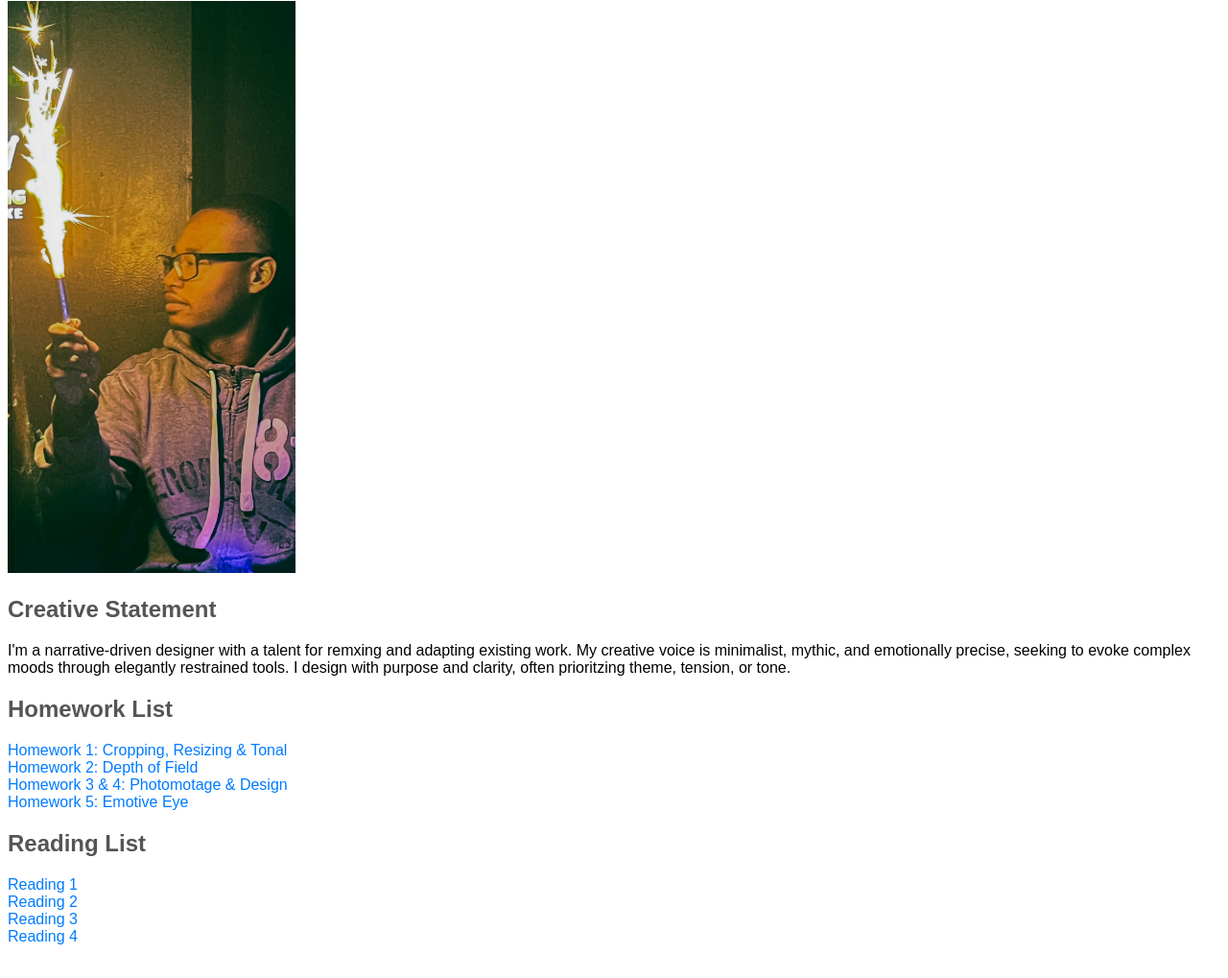
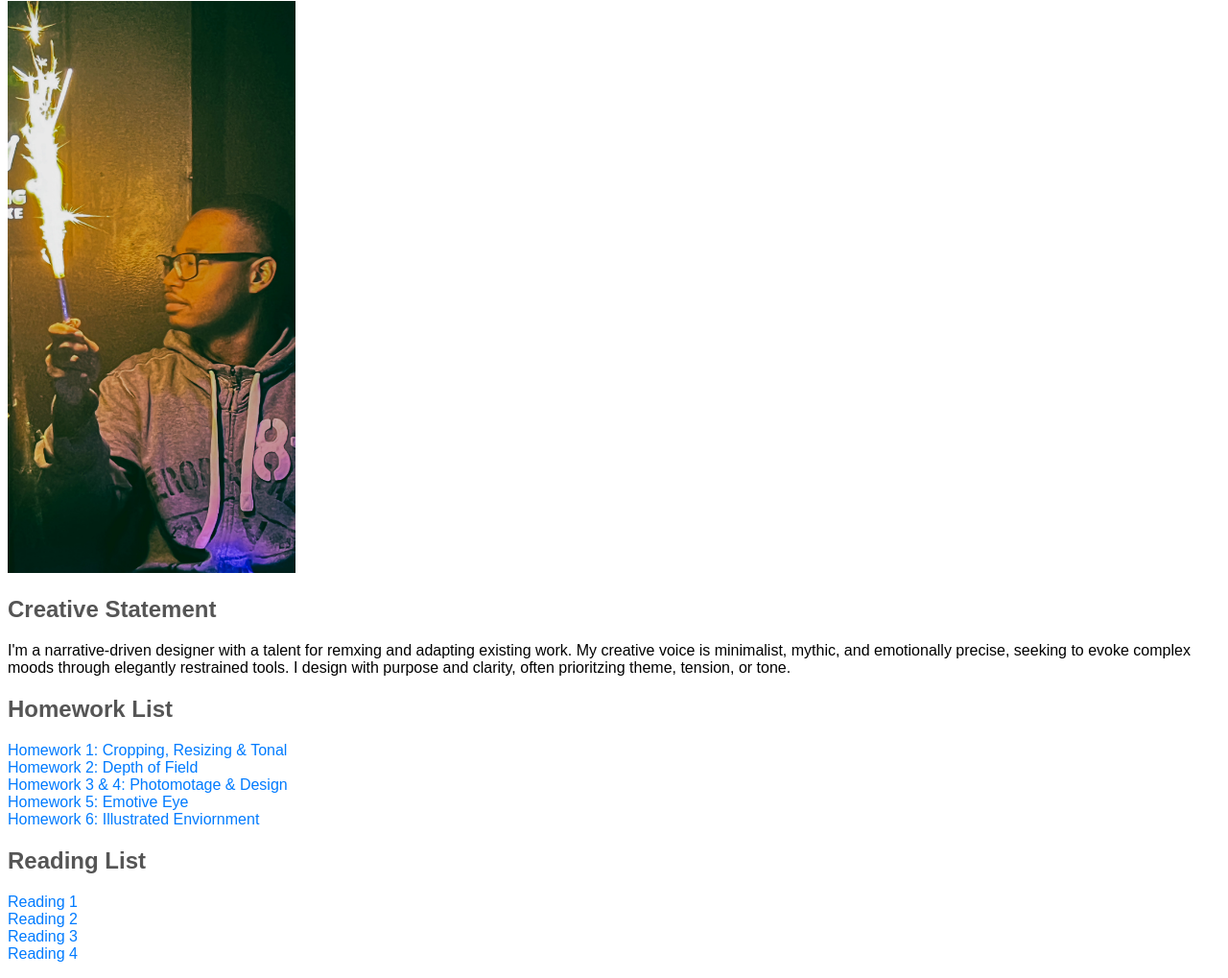
Before and after one commit to evanbrown-eng/media150, a plain HTML site: page index.html in a window 1280 px wide. Shown: the part 116-1135 px from the top of the page at 96% size. Drawn offline with Linux system fonts and the light colour scheme.

Commit message:
Update homework list to include Homework 6
Added Homework 6 to the homework list in the HTML file.

```diff
--- a/index.html
+++ b/index.html
@@ -60,6 +60,9 @@
             <li>
                 <a href="homework5.html">Homework 5: Emotive Eye</a>
             </li>
+            <li>
+                <a href="homework6.html">Homework 6: Illustrated Enviornment</a>
+            </li>
         </ul>
         <h2>
             Reading List
```
